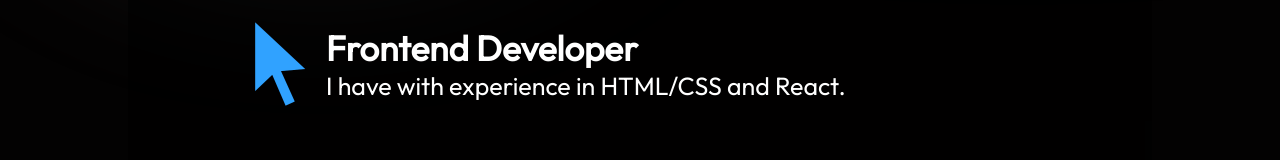
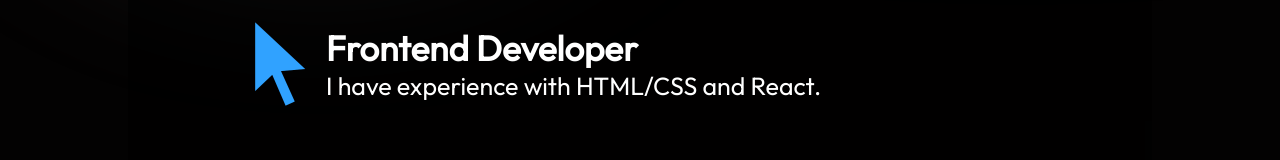
Before and after one commit to nhanngyn2004/personal-website, a React (Vite) app: page / in a window 1280 px wide. Shown: the part 773-933 px from the top of the page. Built offline with nearby package versions, Linux system fonts and the light colour scheme.

Commit message:
updated about

```diff
--- a/src/components/About/About.jsx
+++ b/src/components/About/About.jsx
@@ -17,7 +17,7 @@
                     alt="cursor"/>
                     <div className={styles.aboutItemText}>
                         <h3>Frontend Developer</h3>
-                        <p>I have with experience in HTML/CSS and React.</p>
+                        <p>I have experience with HTML/CSS and React.</p>
                     </div>
                 </li>
                 <li className={styles.aboutItem}>
```
